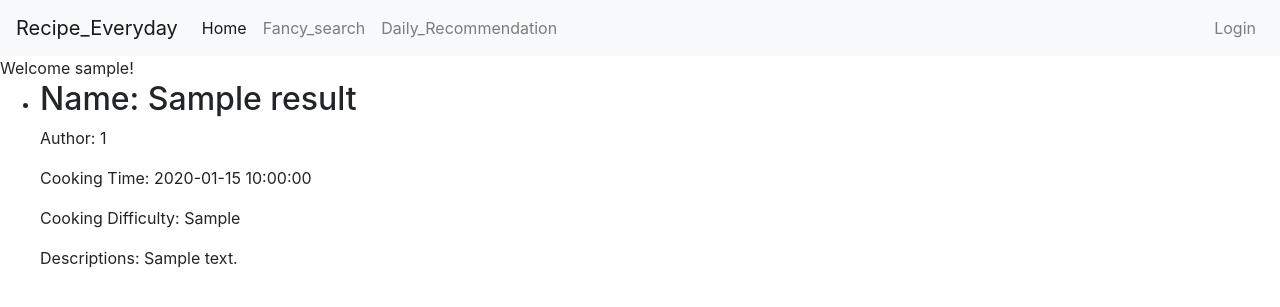
After one commit to michaelzhj/receipt_web, a Flask app: template templates/recommend.html in a window 1280 px wide. The commit adds this page. Shown: the top 307 px of the page. Run offline with Flask 3, Linux system fonts and the light colour scheme; the template is opened without the code that fills it: most values are stand-ins (such as "Sample title", 1, 10 or a date in 2020); parts of the project's set-up code (start-up, migrations or seed data) failed here and were passed over; some libraries are stand-ins or nearby versions.

Commit message:
03311522

```diff
--- a/templates/base.html
+++ b/templates/base.html
@@ -19,7 +19,7 @@
           <a class="nav-link" href="/home">Fancy_search</a>
         </li>
         <li class="nav-item">
-          <a class="nav-link" href="#">Daily_Recommendation</a>
+          <a class="nav-link" href="/recommend">Daily_Recommendation</a>
         </li>
       </ul>
       <ul class="navbar-nav ml-auto">
--- /dev/null
+++ b/templates/recommend.html
@@ -0,0 +1,23 @@
+{% extends "base.html" %}
+
+{% block title %}Recipe Search{% endblock %}
+
+{% block content %}
+<body>
+    {% if recipes %}
+        <ul>
+        {% for result in recipes %}
+            <li>
+                <h2>Name: {{ result['recipe_name'] }}</h2>
+                <p>Author: {{ result['author_id'] }}</p>
+                <p>Cooking Time: {{ result['cooking_time'] }}</p>
+                <p>Cooking Difficulty: {{ result['cooking_difficulty'] }}</p>
+                <p>Descriptions: {{ result['descriptions'] }}</p>
+            </li>
+        {% endfor %}
+        </ul>
+    {% else %}
+        <p>No results found.</p>
+    {% endif %}
+</body>
+{% endblock %}
```
Also changed, not shown: 2 other files.
